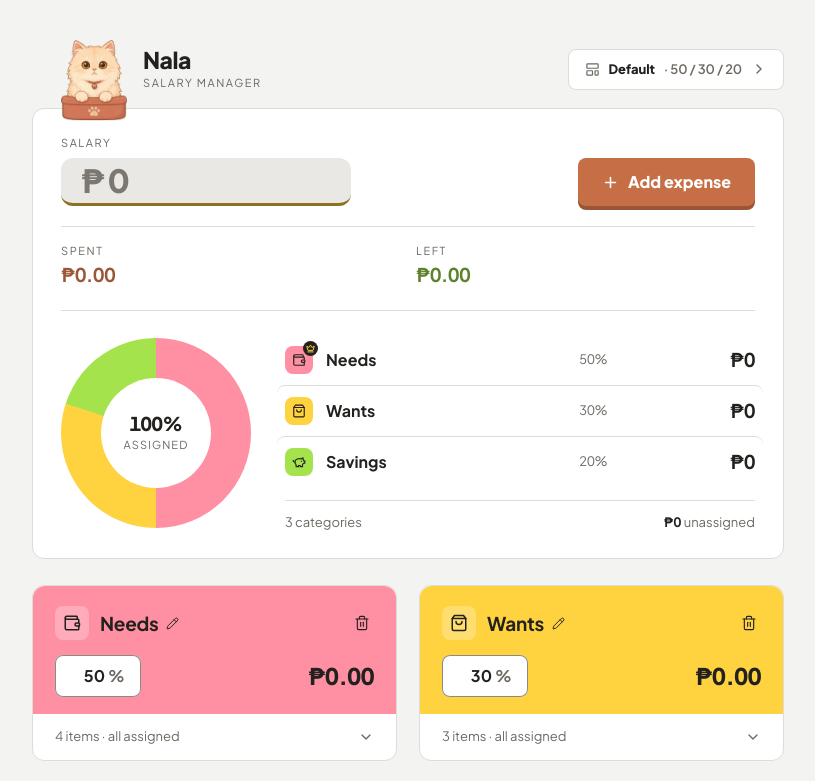
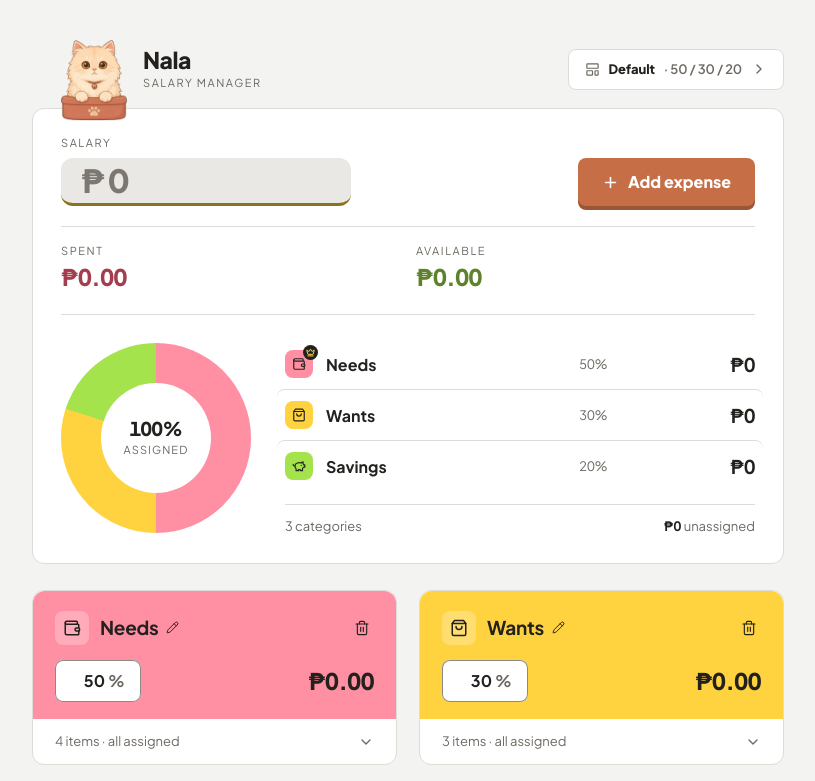
Before and after one commit to jiro1106/salary-manager, a React (Vite) app: page / in a window 1280 px wide. Shown: the top 781 px of the page, without its empty margins (232-1047 px from the left). Built offline with nearby package versions, Linux system fonts and the light colour scheme; the HTML template or start-up script is replaced by a standard one.

Commit message:
removed payday history, added expense deduction

```diff
--- a/src/components/PaydayHeader.tsx
+++ b/src/components/PaydayHeader.tsx
@@ -315,12 +315,14 @@ export default function PaydayHeader({
       <div className="mt-5 grid grid-cols-2 gap-4 border-t border-line pt-4 max-[450px]:gap-2">
         <div>
           <p className="text-label uppercase tracking-caps text-ink-soft">Spent</p>
-          <p className="mt-1 font-display text-title font-bold text-action-edge">{peso(spent)}</p>
+          <p className="mt-1 font-display text-amt font-extrabold text-spent">{peso(spent)}</p>
         </div>
         <div>
-          <p className="text-label uppercase tracking-caps text-ink-soft">Left</p>
-          <p className={`mt-1 font-display text-title font-bold ${remaining < 0 ? "text-action-edge" : "text-lime-deep"}`}>
-            {peso(remaining)}
+          <p className="text-label uppercase tracking-caps text-ink-soft">
+            {remaining < 0 ? "Over budget" : "Available"}
+          </p>
+          <p className={`mt-1 font-display text-amt font-extrabold ${remaining < 0 ? "text-spent" : "text-lime-deep"}`}>
+            {peso(Math.abs(remaining))}
           </p>
         </div>
       </div>
--- a/src/index.css
+++ b/src/index.css
@@ -99,6 +99,11 @@
      to 4.51:1 and is near-indistinguishable in isolation. */
   --action: #c66e46;
   --action-edge: #9a5637;
+
+  /* Expense totals need their own semantic ink: action is terracotta for
+     buttons and warnings, while this deeper cranberry reads as money that
+     has already gone without competing with destructive UI. */
+  --spent: #a43d4d;
 
   /* Not a category ink either: the focus ring, kept off the palette so a
      ring never lands on a ground of its own colour.
--- a/tailwind.config.js
+++ b/tailwind.config.js
@@ -35,6 +35,7 @@ export default {
         action: "var(--action)",
         "action-edge": "var(--action-edge)",
         "action-tint": "var(--action-tint)",
+        spent: "var(--spent)",
         punch: "var(--punch)",
         "punch-deep": "var(--punch-deep)",
         zest: "var(--zest)",
```
Also changed, not shown: 1 other file (tests, documents, lock files or other folders).
